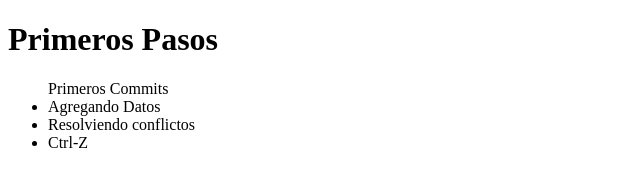
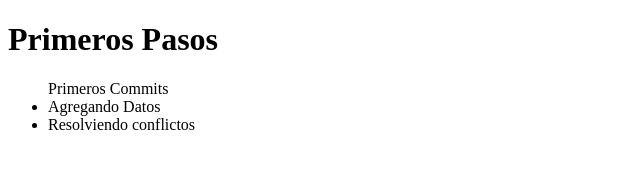
Before and after one commit to ahranza/alura-git, a plain HTML site: page index.html in a window 1280 px wide. Shown: the full height of the page, 0-640 px from the left. Drawn offline with Linux system fonts and the light colour scheme.

Commit message:
Revert "Agregando CTRL - Z"
This reverts commit ad146abc8352b7d48abd628ff05ad016445f60e2.

```diff
--- a/index.html
+++ b/index.html
@@ -12,7 +12,6 @@
             <il>Primeros Commits</il>
             <li>Agregando Datos</li>
             <li>Resolviendo conflictos</li>
-            <li>Ctrl-Z</li>
 
         </ul>
 </body>
```
